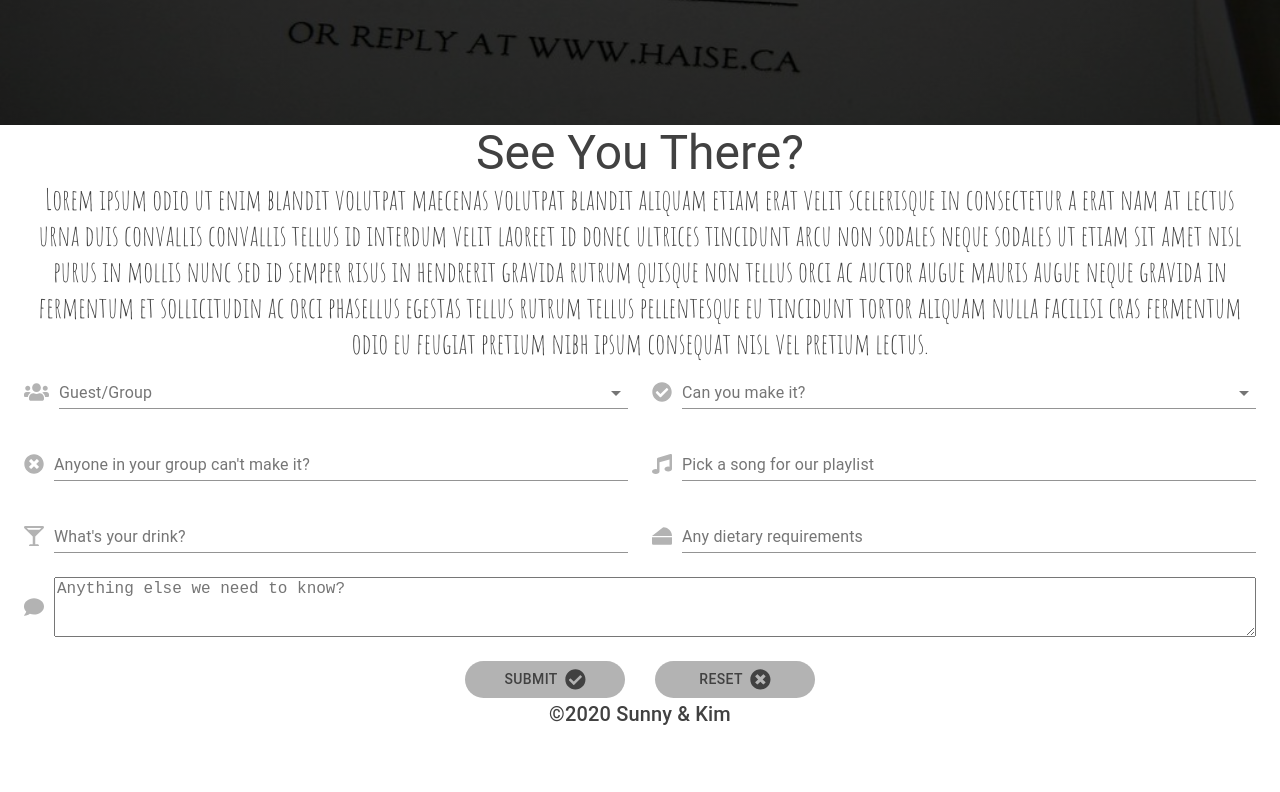
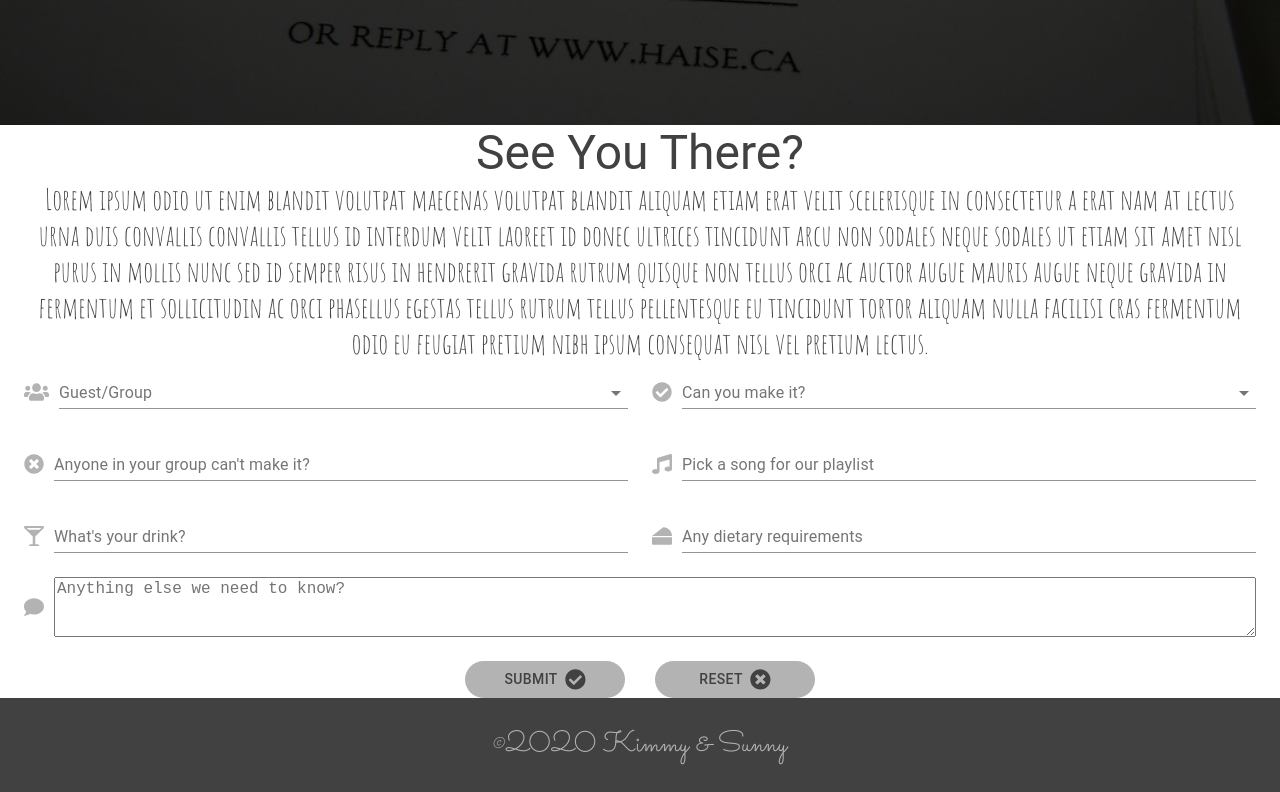
Before and after one commit to hebs87/wedding-website-frontend, a React (Create React App) app: page /rsvp in a window 1280 px wide. Shown: the part 235-1027 px from the top of the page. Before the commit the page ends 965 px from the top, so only its background shows below. Built offline with nearby package versions, Linux system fonts and the light colour scheme.

Commit message:
Added custom styles to Footer

```diff
--- a/src/components/Footer/Footer.jsx
+++ b/src/components/Footer/Footer.jsx
@@ -1,18 +1,20 @@
 import React from "react";
 import Container from "@material-ui/core/Container";
 import Typography from "@material-ui/core/Typography";
+import {useStyles} from "./Footer.styles";
 
 const Footer = () => {
+  const classes = useStyles();
   // Get current year
   const date = new Date()
   const year = date.getFullYear()
 
   return (
-    <div>
+    <div className={classes.footerWrapper}>
       <Container maxWidth='md'>
-        <Typography variant='h6' component='h6'>
-          <span>&copy;{year} </span>
-          <span>Sunny &amp; Kim</span>
+        <Typography variant='h6' component='h6' className={classes.footerText}>
+          <span className={classes.copyright}>&copy;</span>
+          <span>{year} Kimmy &amp; Sunny</span>
         </Typography>
       </Container>
     </div>
--- a/src/components/Footer/Footer.styles.js
+++ b/src/components/Footer/Footer.styles.js
@@ -0,0 +1,19 @@
+import {makeStyles} from "@material-ui/core/styles";
+
+export const useStyles = makeStyles((theme) => ({
+  footerWrapper: {
+    padding: '1.5rem 0',
+    backgroundColor: '#414141',
+    color: '#b3b3b3',
+  },
+  footerText: {
+    fontFamily: 'Sacramento, cursive',
+    fontSize: '1.8rem',
+    display: 'flex',
+    justifyContent: 'center',
+    alignItems: 'center',
+  },
+  copyright: {
+    fontSize: '1rem',
+  },
+}));
```
